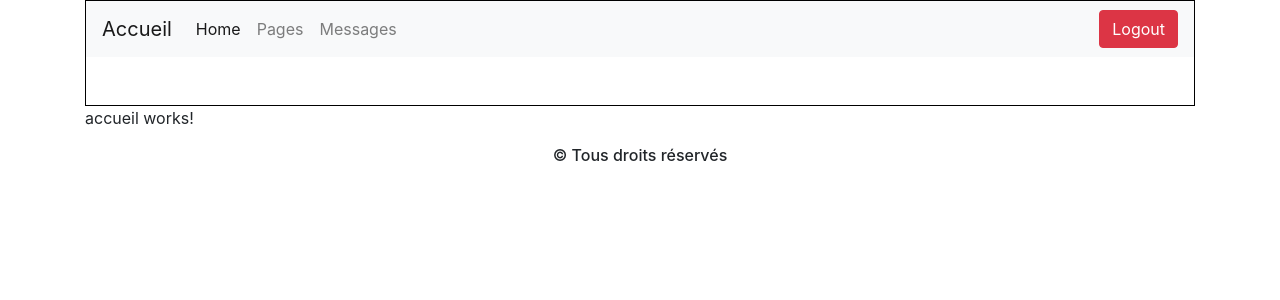
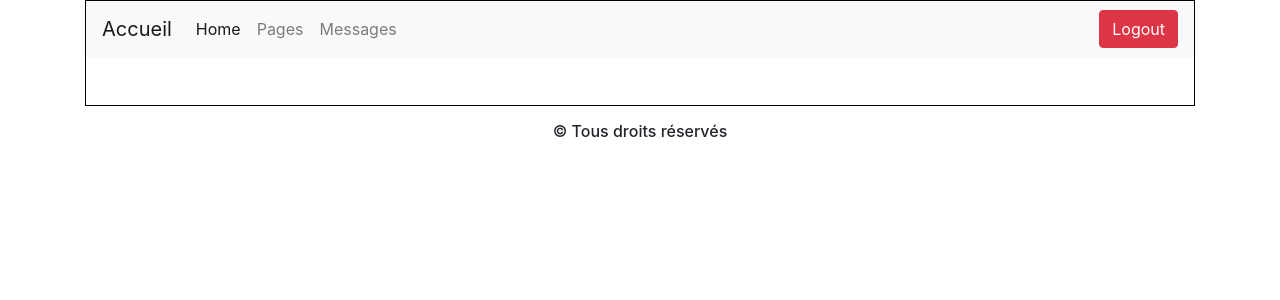
Before and after one commit to Freddyede/testing, an Angular app in the folder front/: page / in a window 1280 px wide. Shown: the top 300 px of the page. Built offline with nearby package versions, Linux system fonts and the light colour scheme; sample sign-in values are in the browser's storage.

Commit message:
edit config

```diff
--- a/front/src/app/components/accueil/accueil.component.html
+++ b/front/src/app/components/accueil/accueil.component.html
@@ -2,7 +2,7 @@
   <app-navbar [titreNavbar]="this.title" [logged]="logged"></app-navbar>
 </div>
 <p *ngIf="logged">
-  accueil works!
+
 </p>
 <div class="col-xs-12 text-center">
   <h6 id="footer">&copy; Tous droits réservés</h6>
```
Also changed, not shown: 1 other file (tests, documents, lock files or other folders).
